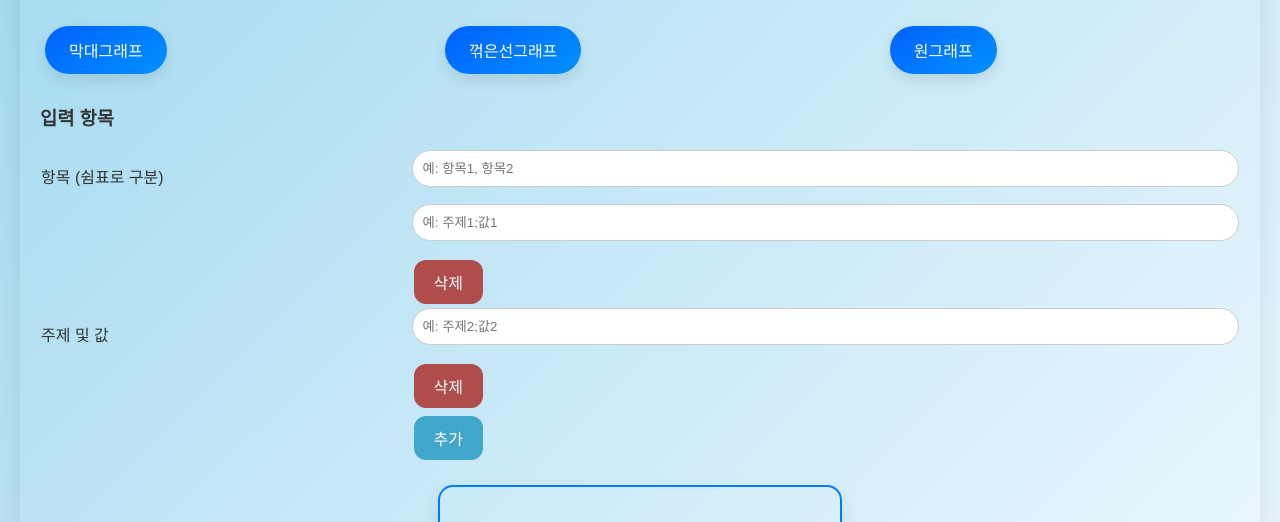
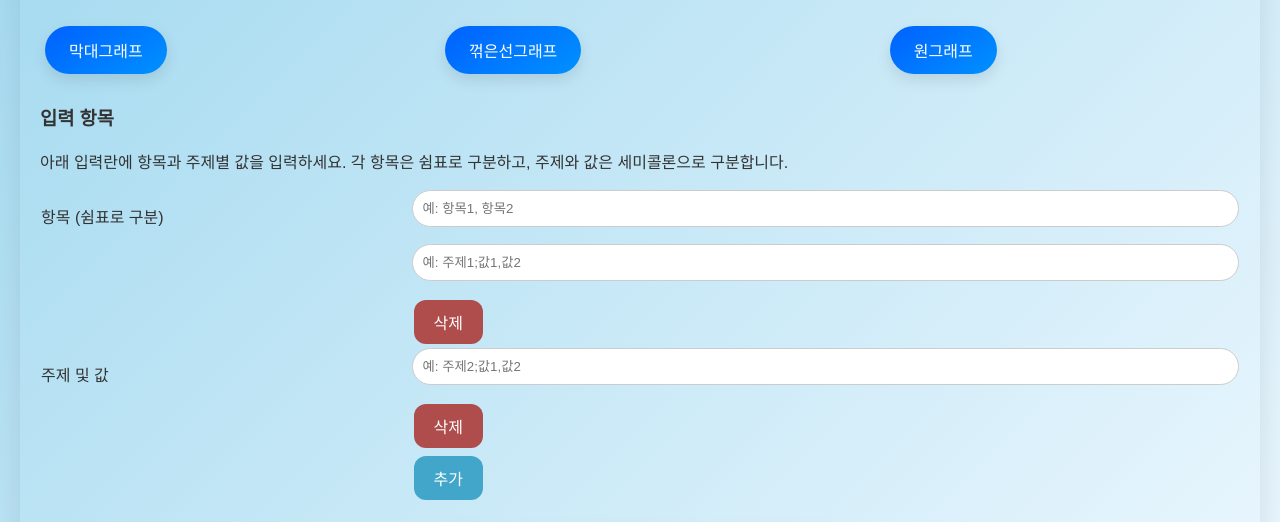
Before and after one commit to chanheewoo6/calculator, a plain HTML site: page chartcalculator/chartcalculator.html in a window 1280 px wide. Shown: the part 217-739 px from the top of the page. Drawn offline with nearby package versions, Linux system fonts and the light colour scheme.

Commit message:
last commit

```diff
--- a/chartcalculator/Graphs/graphManager.js
+++ b/chartcalculator/Graphs/graphManager.js
@@ -69,6 +69,7 @@ function getRandomColor() {
 }
 
 function createGraphFromInput(graphType) {
+  // 입력된 항목과 값을 가져와서 그래프를 생성
   const labels = document.getElementById('key').value.split(',').map(label => label.trim());
   const valuesList = document.getElementById('values').value.split(';');
 
@@ -90,9 +91,11 @@ function createGraphFromInput(graphType) {
 }
 
 function displaySelectedTopic(topic) {
+  // 선택된 주제를 화면에 표시
   document.getElementById('selectedTopic').textContent = `선택된 주제: ${topic}`;
 }
 
+// 각 버튼에 클릭 이벤트를 추가하여 그래프를 생성
 document.getElementById('BarGraph').addEventListener('click', function() {
   displaySelectedTopic('막대그래프');
   createGraphFromInput('bar');
--- a/chartcalculator/chartcalculator.html
+++ b/chartcalculator/chartcalculator.html
@@ -45,6 +45,7 @@
   </table>
 
   <h3>입력 항목</h3>
+  <p>아래 입력란에 항목과 주제별 값을 입력하세요. 각 항목은 쉼표로 구분하고, 주제와 값은 세미콜론으로 구분합니다.</p>
   <table>
     <tr>
       <td><label for="key">항목 (쉼표로 구분)</label></td>
@@ -55,11 +56,11 @@
       <td>
         <div id="valuesContainer">
           <div class="value-input">
-            <input type="text" class="input1" placeholder="예: 주제1;값1">
+            <input type="text" class="input1" placeholder="예: 주제1;값1,값2">
             <button type="button" class="styled-button" onclick="removeValueInput(this)">삭제</button>
           </div>
           <div class="value-input">
-            <input type="text" class="input1" placeholder="예: 주제2;값2">
+            <input type="text" class="input1" placeholder="예: 주제2;값1,값2">
             <button type="button" class="styled-button" onclick="removeValueInput(this)">삭제</button>
           </div>
         </div>
@@ -73,7 +74,7 @@
       const newDiv = document.createElement('div');
       newDiv.className = 'value-input';
       newDiv.innerHTML = `
-        <input type="text" class="input1" placeholder="예: 주제3;값3">
+        <input type="text" class="input1" placeholder="예: 주제3;값1,값2">
         <button type="button" class="styled-button" onclick="removeValueInput(this)">삭제</button>
       `;
       container.appendChild(newDiv);
```
